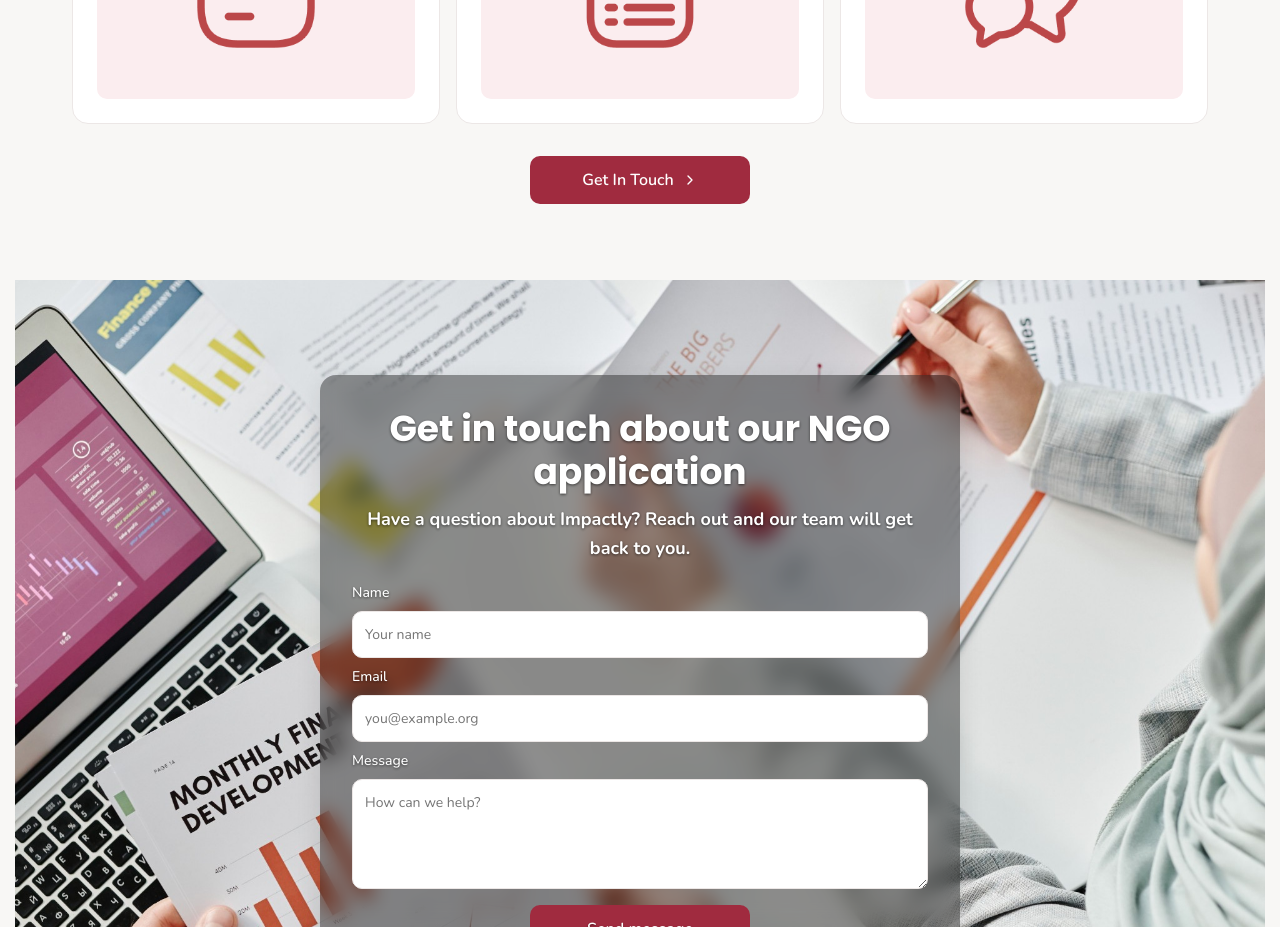
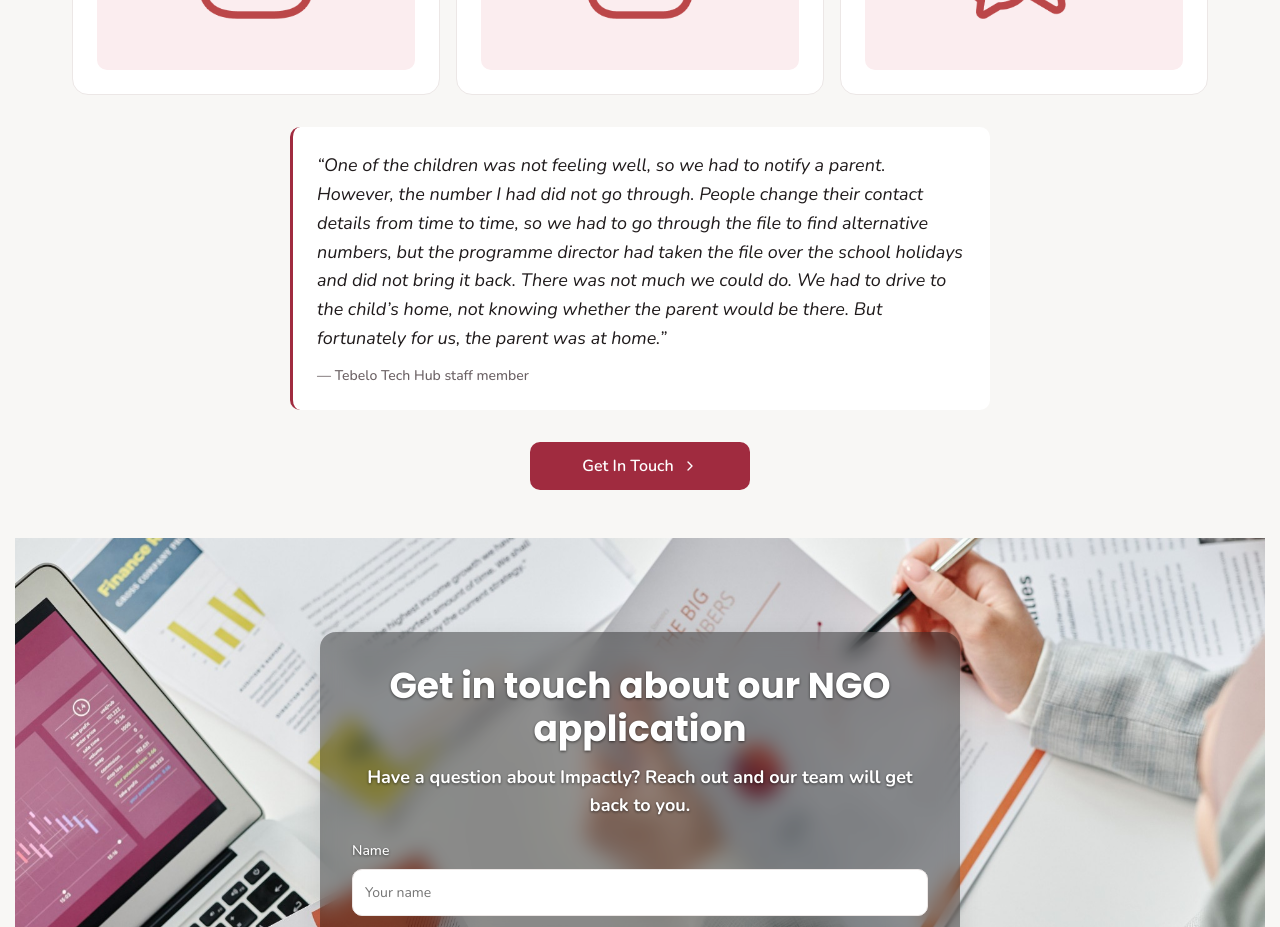
Before and after one commit to nicoleesposito/Impactly, a React (Vite) app: page / in a window 1280 px wide. Shown: the part 2920-3847 px from the top of the page. Built offline with nearby package versions, Linux system fonts and the light colour scheme; no server answers.

Commit message:
Add real NGO staff quote to Impact section on home page
Adds a pull-quote from a Tebelo Tech Hub staff interview illustrating the
paper-file/outdated-contact-info problem, placed under the challenge grid
in the "Making a measurable impact for NGOs" section.

```diff
--- a/src/features/marketing/pages/Landing.jsx
+++ b/src/features/marketing/pages/Landing.jsx
@@ -221,6 +221,19 @@ export default function Landing() {
             ))}
           </div>
 
+          <blockquote className={styles.impactQuote}>
+            <p className={styles.impactQuoteText}>
+              “One of the children was not feeling well, so we had to notify a parent.
+              However, the number I had did not go through. People change their contact
+              details from time to time, so we had to go through the file to find
+              alternative numbers, but the programme director had taken the file over the
+              school holidays and did not bring it back. There was not much we could do.
+              We had to drive to the child’s home, not knowing whether the parent would be
+              there. But fortunately for us, the parent was at home.”
+            </p>
+            <cite className={styles.impactQuoteCite}>— Tebelo Tech Hub staff member</cite>
+          </blockquote>
+
           <div className={styles.impactCtas}>
             <a href="#contact-us" className={styles.splitCta}>
               Get In Touch <ChevronRight size={16} />
--- a/src/features/marketing/pages/Landing.module.css
+++ b/src/features/marketing/pages/Landing.module.css
@@ -375,6 +375,32 @@
   object-fit: contain;
 }
 
+.impactQuote {
+  max-width: 700px;
+  margin: var(--space-8) auto 0;
+  padding: var(--space-6);
+  border-left: 3px solid var(--color-primary);
+  background: var(--color-surface);
+  border-radius: var(--radius-md);
+  text-align: left;
+}
+
+.impactQuoteText {
+  font-size: 16px;
+  font-style: italic;
+  color: var(--color-text);
+  line-height: 1.6;
+}
+
+.impactQuoteCite {
+  display: block;
+  margin-top: var(--space-3);
+  font-size: var(--text-sm);
+  font-style: normal;
+  font-weight: var(--font-weight-medium);
+  color: var(--color-text-secondary);
+}
+
 /* ── Contact us (full-bleed background image, two column) ── */
 .contactSection {
   position: relative;
@@ -584,7 +610,8 @@
   .splitBody,
   .challengeText,
   .contactBody,
-  .impactIntro {
+  .impactIntro,
+  .impactQuoteText {
     font-size: 18px;
   }
 
```
